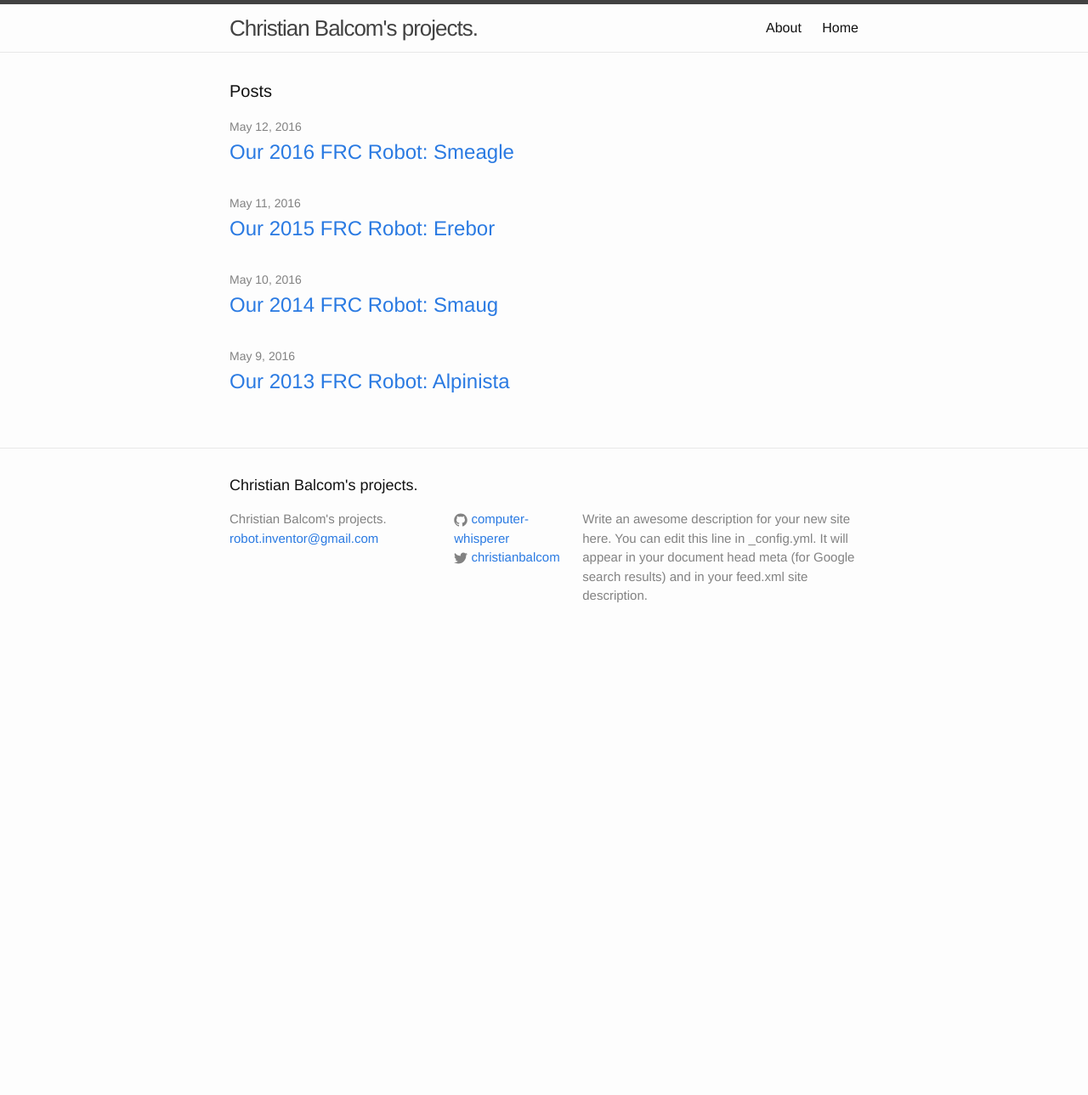
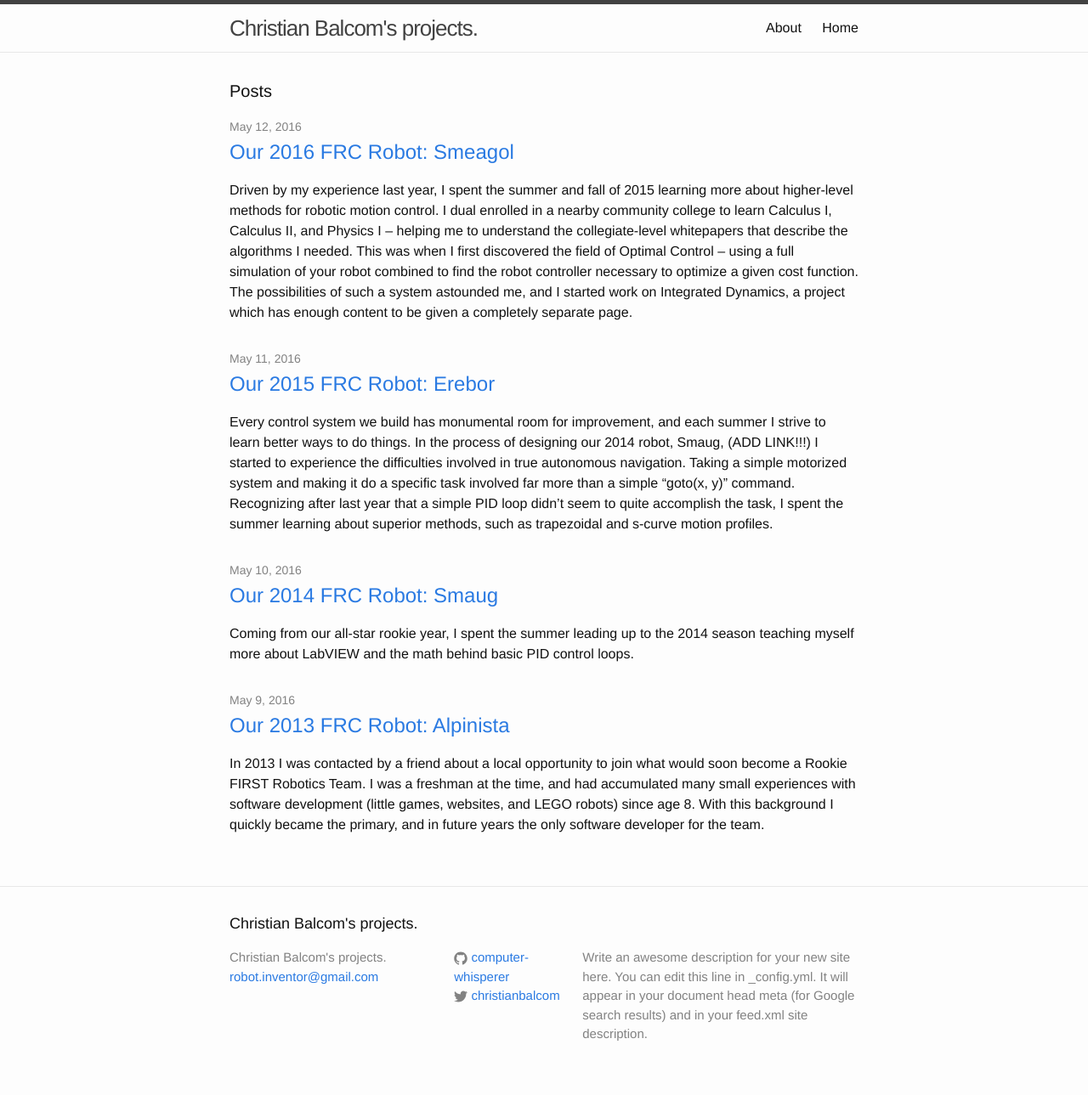
Before and after one commit to computer-whisperer/computer-whisperer.github.io, a Jekyll site: the page built from index.html, in a window 1280 px wide. Shown: the whole page at 85% size. Built offline with Jekyll 4.4.1, drawn with Linux system fonts in a browser that asks for light colours; the list of posts is cut into pages by our own code; before the commit the page ends 900 px from its top, so only the background shows below that.

Commit message:
Add more smeagol content, fix links.

```diff
--- a/_config.yml
+++ b/_config.yml
@@ -22,6 +22,7 @@ url: "http://computer-whisperer.github.io" # the base hostname & protocol for yo
 paginate: 5
 twitter_username: christianbalcom
 github_username:  computer-whisperer
+#excerpt_separator: <!--more-->
 
 # Build settings
 markdown: kramdown
--- a/_posts/2016-05-09-FRC-2013-Alpinista.markdown
+++ b/_posts/2016-05-09-FRC-2013-Alpinista.markdown
@@ -18,5 +18,5 @@ By the end of the season, my team as a whole had achieved the highest seed of a
 
 Software source links:
 
- - [LabVIEW Robot Source]('https://github.com/Team4819/FRC-2013-LabView-Robot-Project')
- - [LabVIEW Dashboard Source]('https://github.com/Team4819/FRC-2013-LabView-Dashboard-Project')
+ - [LabVIEW Robot Source](https://github.com/Team4819/FRC-2013-LabView-Robot-Project)
+ - [LabVIEW Dashboard Source](https://github.com/Team4819/FRC-2013-LabView-Dashboard-Project)
--- a/_posts/2016-05-10-FRC-2014-Smaug.markdown
+++ b/_posts/2016-05-10-FRC-2014-Smaug.markdown
@@ -18,5 +18,5 @@ Smaug swept the competition at one of our local district events, winning both a
 
 Software source links:
 
- - [LabVIEW Robot Source]('https://github.com/Team4819/2014-Robot-Code')
- - [LabVIEW Dashboard Source]('https://github.com/Team4819/2014-Dashboard-Code')
+ - [LabVIEW Robot Source](https://github.com/Team4819/2014-Robot-Code)
+ - [LabVIEW Dashboard Source](https://github.com/Team4819/2014-Dashboard-Code)
--- a/_posts/2016-05-11-FRC-2015-Erebor.markdown
+++ b/_posts/2016-05-11-FRC-2015-Erebor.markdown
@@ -11,18 +11,22 @@ Recognizing after last year that a simple PID loop didn't seem to quite accompli
 ![Erebor at the Waterford district competition](/assets/erebor-waterford.jpg)
 
 Erebor features the first fully holonomic drivetrain my team has built. Using mecanum wheels, we can perform any combination of rotation and translation simultaneously.
-This feature was crucial to creating a full-field navigation system within my capabilities.
+This feature was crucial to creating a full-field navigation system within my capabilities. This was also my first year with using Python to program our robot, enabling
+accelerated development without needing to compile the software between iterations. My modular framework, Yeti (ADD LINK!!!), also provided critical redundancy in certain
+software components.
 
-More specifically, I designed a finite position integrator using the sensors I had available, and used this to keep track of the pose of the robot during its autonomous mode. With this estimation, I used three live trapezoidal motion profiles
-to directly drive each component of the robot's velocity to reach given setpoints desired. Each of the four drive motors also featured its own velocity feedback loop, enabling the robot to drive at any velocity asked.
+More specifically, I designed a finite position integrator using the sensors I had available, and used this to keep track of the pose of the robot during its autonomous mode. With this estimation, I used three trapezoidal motion profile
+generators to directly drive each component of the robot's velocity. Each of the four drive motors also featured its own velocity feedback loop, enabling the robot to fulfill any velocity target requested.
 
 When I designed this system, I had yet to learn basic calculus, and made several mistakes that surfaced mid-competition and caused the robot to perform sluggishly.
 The biggest of these was related to the cascading controller structure, having the trapezoidal motion profile generators feed directly into the setpoint of the wheel PID loops.
-For example, when the robot was commanded to accelerate forward, the profile generator would reference the current speed of the wheel when calculating the next target speed based
-on the desired acceleration rate. What I had failed to take into account was the delay incurred by the additional feedback loops, which could not achieve the desired speed before
-the profile generator reached its next iteration. When the generator calculated the next target velocity, it based its calculation on the current wheel velocity, not what it should be.
-Therefore the robot would never accelerate or decelerate consistently, overshooting or undershooting its target. This problem was compounded by flaws in my simulation environment, where
-I simply used the desired velocity as the actual velocity, and failed to properly simulate the delay caused by the additional feedback loop.
+When the robot was commanded to accelerate forward, the profile generator would use the current speed of the wheel plus an acceleration term to calculate the next target speed.
+What I had failed to take into account was the delay incurred by the additional feedback loops, which could not achieve the desired speed before the profile generator reached its next iteration.
+When the generator calculated the next target velocity, it based its calculation on the current wheel velocity rather than the previous target. Therefore the robot would never accelerate or decelerate
+consistently, overshooting or undershooting its target. This problem was difficult to find due to flaws in my simulation environment, where I simply used the desired velocity as the actual
+velocity, and failed to properly simulate the delay caused by the additional feedback loop.
+
+Once I realized this, I was able to apply a small patch to the algorithm, which seemed to solve the majority of the problem. In future years, however, I would seek a superior solution.
 
 On the electrical subteam, I helped design our best wiring harness yet -- including a full set of drive wheel encoders and gyro. We were also particularly careful in our wire routing, resulting in cour neatest electrical system so far.
 We additionally used a Raspberry PI and camera to stream h.264 video to our driver station so that our drive team could see what our robot was doing in first person.
--- a/_posts/2016-05-12-FRC-2016-Smeagle.markdown
+++ /dev/null
@@ -1,5 +0,0 @@
----
-layout: post
-title:  "Our 2016 FRC Robot: Smeagle"
-categories: FRC 2016 Smeagle
----
--- /dev/null
+++ b/_posts/2016-05-12-FRC-2016-Smeagol.markdown
@@ -0,0 +1,52 @@
+---
+layout: post
+title:  "Our 2016 FRC Robot: Smeagol"
+categories: FRC 2016 Smeagol
+---
+
+Driven by my experience last year, I spent the summer and fall of 2015 learning more about higher-level methods for robotic motion control.
+I dual enrolled in a nearby community college to learn Calculus I, Calculus II, and Physics I -- helping me to understand the collegiate-level
+whitepapers that describe the algorithms I needed. This was when I first discovered the field of Optimal Control -- using a full simulation of
+your robot combined to find the robot controller necessary to optimize a given cost function. The possibilities of such a system astounded me,
+and I started work on Integrated Dynamics, a project which has enough content to be given a completely separate page.
+
+INSERT PICTURE OF ROBOT
+
+Smeagol is my final robot on Team 4819, and is arguably the most professional. I had many plans for this robot, from neural network image
+processing using a Microsoft Kinect v2 to fully autonomous navigation and scoring using Integrated Dynamics. Unfortunately, due to my
+extensive work prototyping ball launchers, my lack of higher level education, and lack of time, I was unable to achieve these goals entirely.
+Despite this, it is still an impressive robot.
+
+Due to the demands of the game, Smeagol required an unusually large drivetrain system and an unusually small overall footprint, requiring a very
+compact electrical system. My previous experience served me well, and I was able to fit the full FRC control system, pneumatics, and additional
+hardware necessary for running the Kinect in a very compact area. In addition, the most important components were built into what we called
+"The compute stack" containing the robot's main controller, Jetson TK1 co-processor, wireless access point, and power regulation hardware for these components.
+This entire unit is connected to the rest of the robot via two stacks of anderson connectors, and may be easily removed and tested outside of the robot.
+
+INSERT PICTURE OF ELECTRICAL SYSTEM
+
+INSERT PICTURE OF STACK
+
+One of the difficulties with running fully autonomous in this game is keeping track of where you are on the field. Part of the game is "breaching" several "defences",
+which usually involve bouncing over obstacles in "dukes of hazard" style. This is a nightmare if you are using encoders to track your field position. My solution to
+this was to use a Microsoft Kinect sensor and neural network to recognize various waypoints on the field, and to calculate the displacement from them. Neural networks
+require lots of training data that is an accurate representation of your target. As a team with meager means, our best analog to the polished polycarbonate field pieces
+were made of wood, and photographically very different from the real ones. Were we to use a simple RGB camera to train a neural network, we would likely be unable to
+make it work on the real field once we got to competitions.
+
+The solution to this problem was to use a Depth Camera, which was impartial to a target's coloring, but sensitive to geometry. The depth channel on the Kinect would see
+no difference between the real field and our wooden analogs. On the robot, we planned to use a Jetson TK1 to drive the Kinect and perform the necessary analysis.
+Unfortunately, due to problems discovered in the libfreenect driver library, we were unable to complete this setup in time for competitions.
+
+INSERT PICTURE OF ROBOT WITH KINECT
+
+As mentioned above, I learned about true Optimal Control the previous summer, and was eager for the chance to implement it. I had started work on my Integrated Dynamics
+library the previous fall, and still had a lot of work to complete. I will write a separate page on the specifics of this. Sadly, this project has since turned out to be
+one worthy of a six month build period, and not a six week period. I was unable to bring Integrated Dynamics to a working state in time to demonstrate it at competitions.
+
+To-date, I am still working on Integrated Dynamics. After the crunch of competition season, I decided to take the time and rebuild nearly the entire library, learning from
+the mistakes I made during competition season, making it work properly in three dimensions, and making it applicable to more than simple FRC robots.
+
+Software source links:
+
+ - [Smeagol's Python Codebase](https://github.com/Team4819/2016-Codebase)
--- a/index.html
+++ b/index.html
@@ -15,6 +15,9 @@ title: Home
         <h2>
           <a class="post-link" href="{{ post.url | prepend: site.baseurl }}">{{ post.title }}</a>
         </h2>
+        <p>
+          {{ post.excerpt }}
+        </p>
       </li>
     {% endfor %}
   </ul>
```
Also changed, not shown: other parts of _posts/2016-05-11-FRC-2015-Erebor.markdown (+1 -1 lines).
